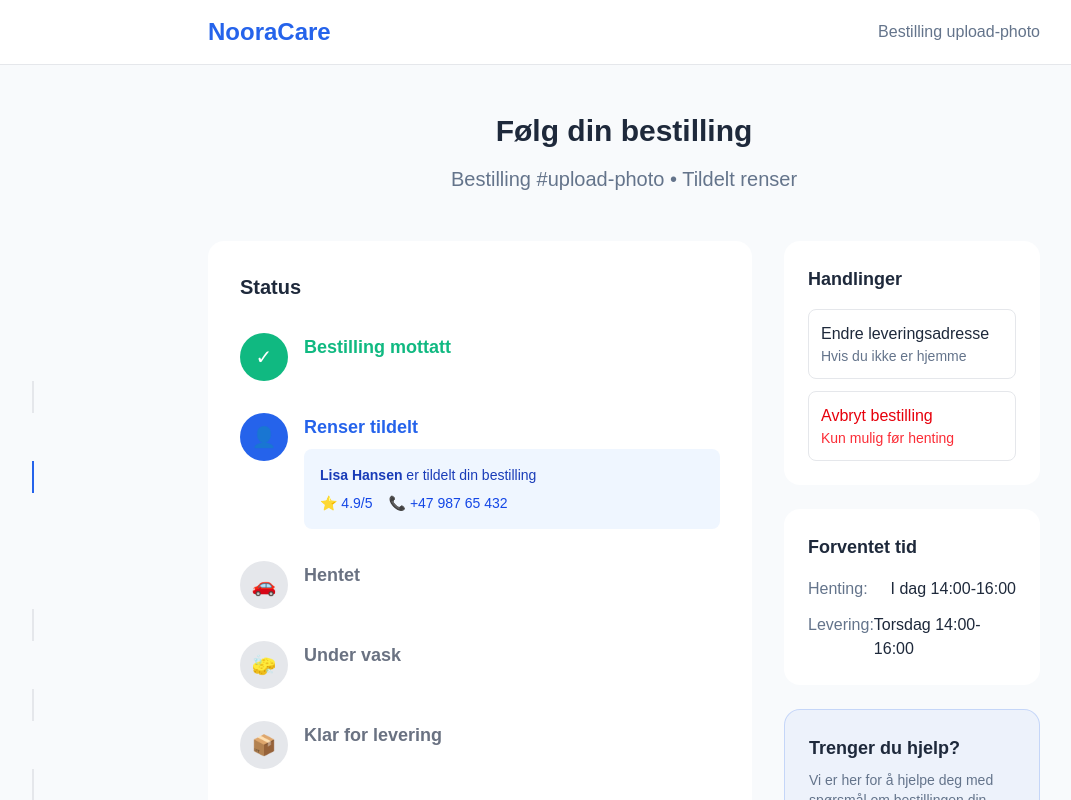
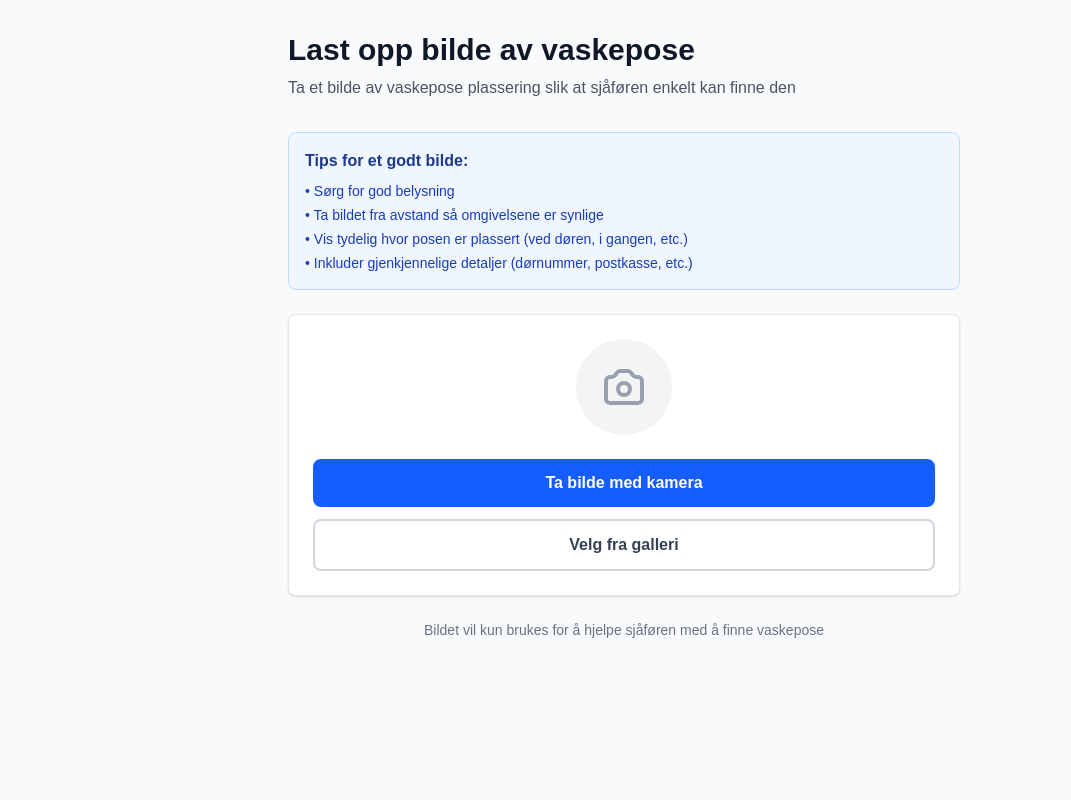
Before and after one commit to project-laundry/laundry-platform-app, a Next.js app: page /orders/upload-photo in a window 1280 px wide. Shown: the top 800 px of the page, without its empty margins (16-1087 px from the left). Built offline with nearby package versions, Linux system fonts and the light colour scheme.

Commit message:
some more stuff

```diff
--- a/src/app/orders/[orderId]/page.tsx
+++ b/src/app/orders/[orderId]/page.tsx
@@ -6,17 +6,19 @@ import { useParams } from 'next/navigation';
 
 interface OrderStatus {
   id: string;
-  status: 'pending' | 'assigned' | 'picked_up' | 'in_progress' | 'ready_for_delivery' | 'delivered';
+  status: 'pending' | 'assigned' | 'awaiting_pickup' | 'picked_up' | 'in_progress' | 'ready_for_delivery' | 'delivered';
   assignedCleaner?: {
     name: string;
     rating: number;
     phone: string;
   };
+  photoUploaded?: boolean;
 }
 
 const statusLabels = {
   pending: 'Venter på tildeling',
   assigned: 'Tildelt renser',
+  awaiting_pickup: 'Venter på henting',
   picked_up: 'Hentet',
   in_progress: 'Under vask',
   ready_for_delivery: 'Klar for levering',
@@ -26,9 +28,8 @@ const statusLabels = {
 const statusSteps = [
   { key: 'pending', label: 'Bestilling mottatt', icon: '📝' },
   { key: 'assigned', label: 'Renser tildelt', icon: '👤' },
+  { key: 'awaiting_pickup', label: 'Last opp bilde av pose', icon: '📸' },
   { key: 'picked_up', label: 'Hentet', icon: '🚗' },
-  { key: 'in_progress', label: 'Under vask', icon: '🧽' },
-  { key: 'ready_for_delivery', label: 'Klar for levering', icon: '📦' },
   { key: 'delivered', label: 'Levert', icon: '✅' }
 ];
 
@@ -41,12 +42,13 @@ export default function OrderTrackingPage() {
     // Mock order data - in real app this would come from API
     const mockOrder: OrderStatus = {
       id: orderId,
-      status: 'assigned',
+      status: 'awaiting_pickup',
       assignedCleaner: {
         name: 'Lisa Hansen',
         rating: 4.9,
         phone: '+47 987 65 432'
-      }
+      },
+      photoUploaded: false
     };
 
     setOrderData(mockOrder);
@@ -136,6 +138,29 @@ export default function OrderTrackingPage() {
                               <span>⭐ {orderData.assignedCleaner.rating}/5</span>
                               <span>📞 {orderData.assignedCleaner.phone}</span>
                             </div>
+                          </div>
+                        )}
+
+                        {status === 'current' && step.key === 'awaiting_pickup' && (
+                          <div className="mt-2 p-4 bg-blue-50 rounded-lg">
+                            <p className="text-sm text-blue-800 mb-3">
+                              Last opp et bilde av vaskepose så sjåføren enkelt kan finne den
+                            </p>
+                            {!orderData.photoUploaded ? (
+                              <Link
+                                href="/orders/upload-photo"
+                                className="inline-block bg-nordic-blue text-white px-4 py-2 rounded-lg text-sm font-medium hover:bg-blue-600 transition-colors"
+                              >
+                                📸 Last opp bilde nå
+                              </Link>
+                            ) : (
+                              <div className="flex items-center text-sm text-green-700">
+                                <svg className="w-5 h-5 mr-2" fill="currentColor" viewBox="0 0 20 20">
+                                  <path fillRule="evenodd" d="M10 18a8 8 0 100-16 8 8 0 000 16zm3.707-9.293a1 1 0 00-1.414-1.414L9 10.586 7.707 9.293a1 1 0 00-1.414 1.414l2 2a1 1 0 001.414 0l4-4z" clipRule="evenodd" />
+                                </svg>
+                                Bilde lastet opp
+                              </div>
+                            )}
                           </div>
                         )}
 
--- /dev/null
+++ b/src/app/orders/upload-photo/page.tsx
@@ -0,0 +1,194 @@
+'use client';
+
+import { useState, useRef } from 'react';
+import { useRouter } from 'next/navigation';
+import Image from 'next/image';
+
+export default function UploadPhotoPage() {
+  const [selectedImage, setSelectedImage] = useState<string | null>(null);
+  const [uploading, setUploading] = useState(false);
+  const fileInputRef = useRef<HTMLInputElement>(null);
+  const router = useRouter();
+
+  const handleFileSelect = (event: React.ChangeEvent<HTMLInputElement>) => {
+    const file = event.target.files?.[0];
+    if (file) {
+      // Validate file type
+      if (!file.type.startsWith('image/')) {
+        alert('Vennligst velg et bilde');
+        return;
+      }
+
+      // Validate file size (max 10MB)
+      if (file.size > 10 * 1024 * 1024) {
+        alert('Bildet er for stort. Maksimal størrelse er 10MB');
+        return;
+      }
+
+      const reader = new FileReader();
+      reader.onload = (e) => {
+        setSelectedImage(e.target?.result as string);
+      };
+      reader.readAsDataURL(file);
+    }
+  };
+
+  const handleCameraClick = () => {
+    // Trigger file input with camera preference
+    if (fileInputRef.current) {
+      fileInputRef.current.click();
+    }
+  };
+
+  const handleSubmit = async () => {
+    if (!selectedImage) {
+      alert('Vennligst last opp et bilde først');
+      return;
+    }
+
+    setUploading(true);
+
+    try {
+      // TODO: In a real app, upload to backend/storage
+      // For now, simulate upload delay
+      await new Promise(resolve => setTimeout(resolve, 1500));
+
+      // Navigate to dashboard or success page
+      router.push('/dashboard?upload=success');
+    } catch (error) {
+      console.error('Upload failed:', error);
+      alert('Opplasting feilet. Vennligst prøv igjen.');
+    } finally {
+      setUploading(false);
+    }
+  };
+
+  const handleRetake = () => {
+    setSelectedImage(null);
+    if (fileInputRef.current) {
+      fileInputRef.current.value = '';
+    }
+  };
+
+  return (
+    <div className="min-h-screen bg-gray-50 py-8 px-4">
+      <div className="max-w-2xl mx-auto">
+        {/* Header */}
+        <div className="mb-8">
+          <h1 className="text-3xl font-bold text-gray-900 mb-2">
+            Last opp bilde av vaskepose
+          </h1>
+          <p className="text-gray-600">
+            Ta et bilde av vaskepose plassering slik at sjåføren enkelt kan finne den
+          </p>
+        </div>
+
+        {/* Instructions */}
+        <div className="bg-blue-50 border border-blue-200 rounded-lg p-4 mb-6">
+          <h2 className="font-semibold text-blue-900 mb-2">Tips for et godt bilde:</h2>
+          <ul className="space-y-1 text-sm text-blue-800">
+            <li>• Sørg for god belysning</li>
+            <li>• Ta bildet fra avstand så omgivelsene er synlige</li>
+            <li>• Vis tydelig hvor posen er plassert (ved døren, i gangen, etc.)</li>
+            <li>• Inkluder gjenkjennelige detaljer (dørnummer, postkasse, etc.)</li>
+          </ul>
+        </div>
+
+        {/* Upload Area */}
+        <div className="bg-white rounded-lg shadow-sm border border-gray-200 p-6 mb-6">
+          {!selectedImage ? (
+            <div className="text-center">
+              {/* Hidden file input */}
+              <input
+                ref={fileInputRef}
+                type="file"
+                accept="image/*"
+                capture="environment"
+                onChange={handleFileSelect}
+                className="hidden"
+              />
+
+              {/* Camera Icon */}
+              <div className="mb-6">
+                <div className="mx-auto w-24 h-24 bg-gray-100 rounded-full flex items-center justify-center">
+                  <svg
+                    className="w-12 h-12 text-gray-400"
+                    fill="none"
+                    stroke="currentColor"
+                    viewBox="0 0 24 24"
+                  >
+                    <path
+                      strokeLinecap="round"
+                      strokeLinejoin="round"
+                      strokeWidth={2}
+                      d="M3 9a2 2 0 012-2h.93a2 2 0 001.664-.89l.812-1.22A2 2 0 0110.07 4h3.86a2 2 0 011.664.89l.812 1.22A2 2 0 0018.07 7H19a2 2 0 012 2v9a2 2 0 01-2 2H5a2 2 0 01-2-2V9z"
+                    />
+                    <path
+                      strokeLinecap="round"
+                      strokeLinejoin="round"
+                      strokeWidth={2}
+                      d="M15 13a3 3 0 11-6 0 3 3 0 016 0z"
+                    />
+                  </svg>
+                </div>
+              </div>
+
+              {/* Upload Buttons */}
+              <div className="space-y-3">
+                <button
+                  onClick={handleCameraClick}
+                  className="w-full bg-blue-600 text-white font-semibold py-3 px-6 rounded-lg hover:bg-blue-700 transition-colors"
+                >
+                  Ta bilde med kamera
+                </button>
+                <button
+                  onClick={() => fileInputRef.current?.click()}
+                  className="w-full bg-white text-gray-700 font-semibold py-3 px-6 rounded-lg border-2 border-gray-300 hover:border-gray-400 transition-colors"
+                >
+                  Velg fra galleri
+                </button>
+              </div>
+            </div>
+          ) : (
+            <div>
+              {/* Image Preview */}
+              <div className="mb-4">
+                <div className="relative w-full aspect-[4/3] bg-gray-100 rounded-lg overflow-hidden">
+                  <Image
+                    src={selectedImage}
+                    alt="Vaskepose bilde"
+                    fill
+                    className="object-contain"
+                  />
+                </div>
+              </div>
+
+              {/* Action Buttons */}
+              <div className="space-y-3">
+                <button
+                  onClick={handleSubmit}
+                  disabled={uploading}
+                  className="w-full bg-green-600 text-white font-semibold py-3 px-6 rounded-lg hover:bg-green-700 transition-colors disabled:bg-gray-400 disabled:cursor-not-allowed"
+                >
+                  {uploading ? 'Laster opp...' : 'Bekreft og send inn'}
+                </button>
+                <button
+                  onClick={handleRetake}
+                  disabled={uploading}
+                  className="w-full bg-white text-gray-700 font-semibold py-3 px-6 rounded-lg border-2 border-gray-300 hover:border-gray-400 transition-colors disabled:opacity-50 disabled:cursor-not-allowed"
+                >
+                  Ta nytt bilde
+                </button>
+              </div>
+            </div>
+          )}
+        </div>
+
+        {/* Help Text */}
+        <div className="text-center text-sm text-gray-500">
+          <p>Bildet vil kun brukes for å hjelpe sjåføren med å finne vaskepose</p>
+        </div>
+      </div>
+    </div>
+  );
+}
```
